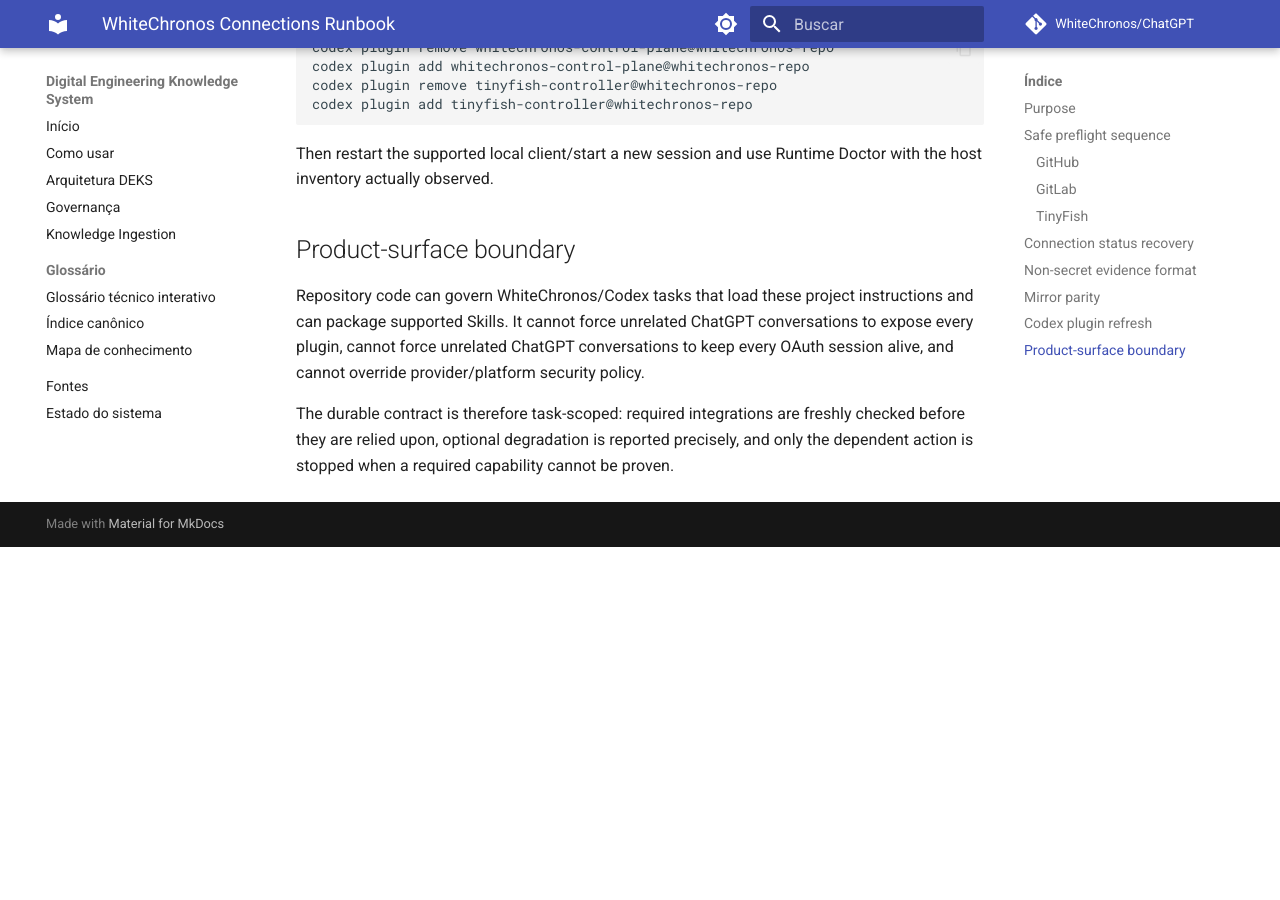
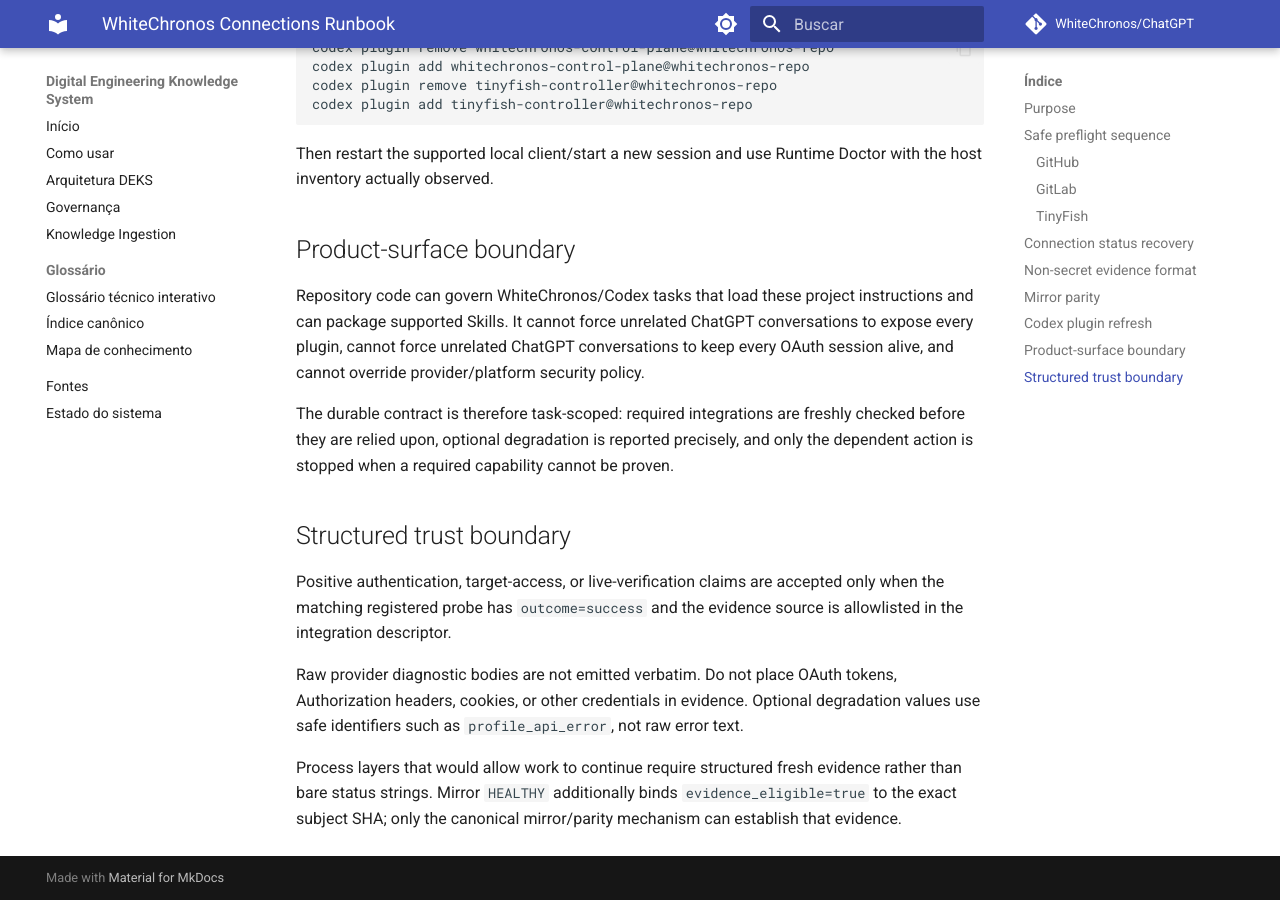
Before and after one commit to WhiteChronos/ChatGPT, an MkDocs documentation site: the page built from docs/runbooks/whitechronos-connections.md, in a window 1280 px wide and 900 px high, scrolled down 3833 px. Built offline with MkDocs 1.6.1 and Material for MkDocs 9.7.7, drawn with Linux system fonts in a browser that asks for light colours; comment, search, counter and statistics services are not loaded; before the commit the page ends 4380 px from its top, so only the background shows below that.

Commit message:
test: align trust-bound evidence contracts

```diff
--- a/docs/runbooks/whitechronos-connections.md
+++ b/docs/runbooks/whitechronos-connections.md
@@ -132,3 +132,12 @@
 Repository code can govern WhiteChronos/Codex tasks that load these project instructions and can package supported Skills. It cannot force unrelated ChatGPT conversations to expose every plugin, cannot force unrelated ChatGPT conversations to keep every OAuth session alive, and cannot override provider/platform security policy.
 
 The durable contract is therefore task-scoped: required integrations are freshly checked before they are relied upon, optional degradation is reported precisely, and only the dependent action is stopped when a required capability cannot be proven.
+
+
+## Structured trust boundary
+
+Positive authentication, target-access, or live-verification claims are accepted only when the matching registered probe has `outcome=success` and the evidence source is allowlisted in the integration descriptor.
+
+Raw provider diagnostic bodies are not emitted verbatim. Do not place OAuth tokens, Authorization headers, cookies, or other credentials in evidence. Optional degradation values use safe identifiers such as `profile_api_error`, not raw error text.
+
+Process layers that would allow work to continue require structured fresh evidence rather than bare status strings. Mirror `HEALTHY` additionally binds `evidence_eligible=true` to the exact subject SHA; only the canonical mirror/parity mechanism can establish that evidence.
```
Also changed, not shown: plugins/whitechronos-control-plane/skills/whitechronos-connection-controller/references/connection-contract.md (+13 -0 lines), 2 other files.
